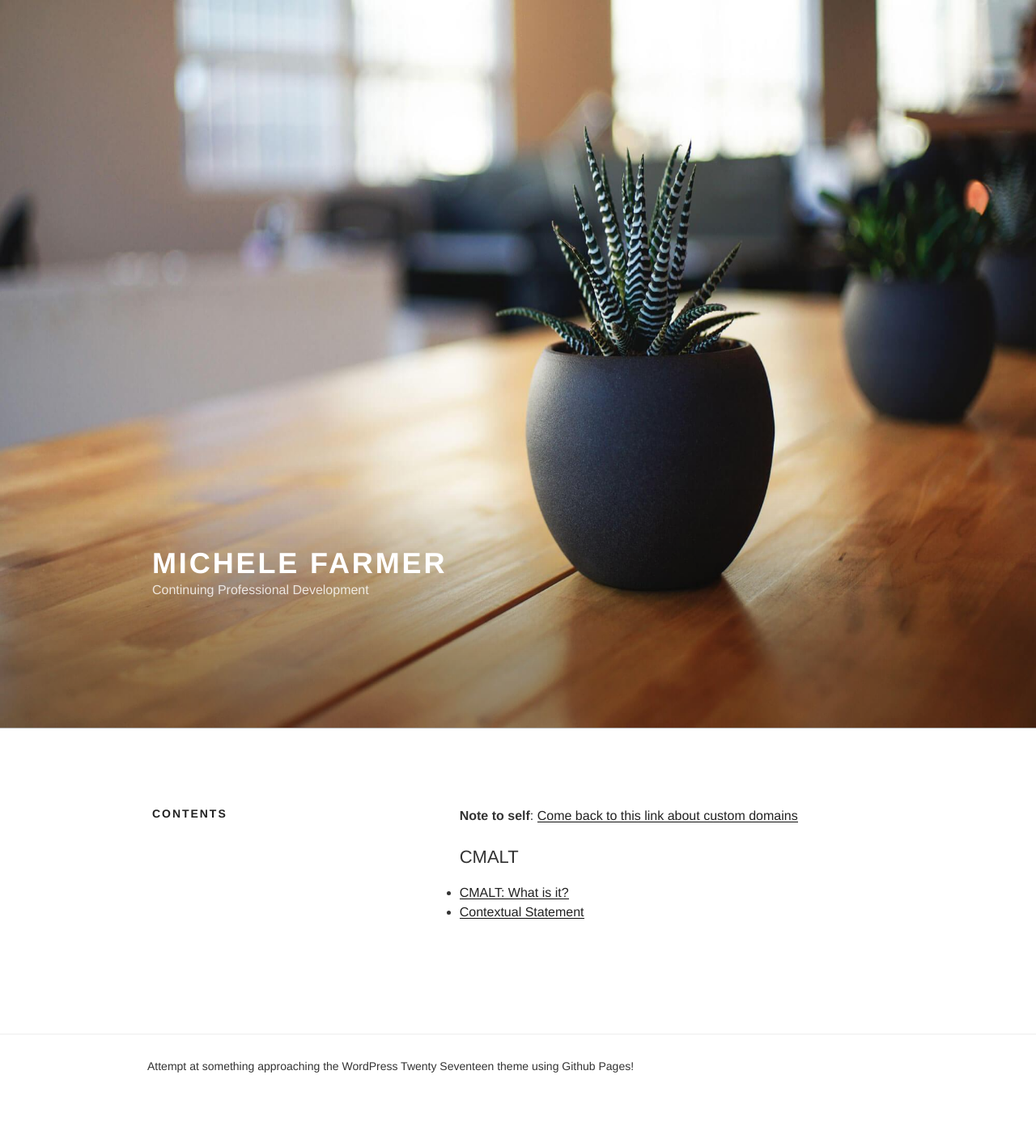
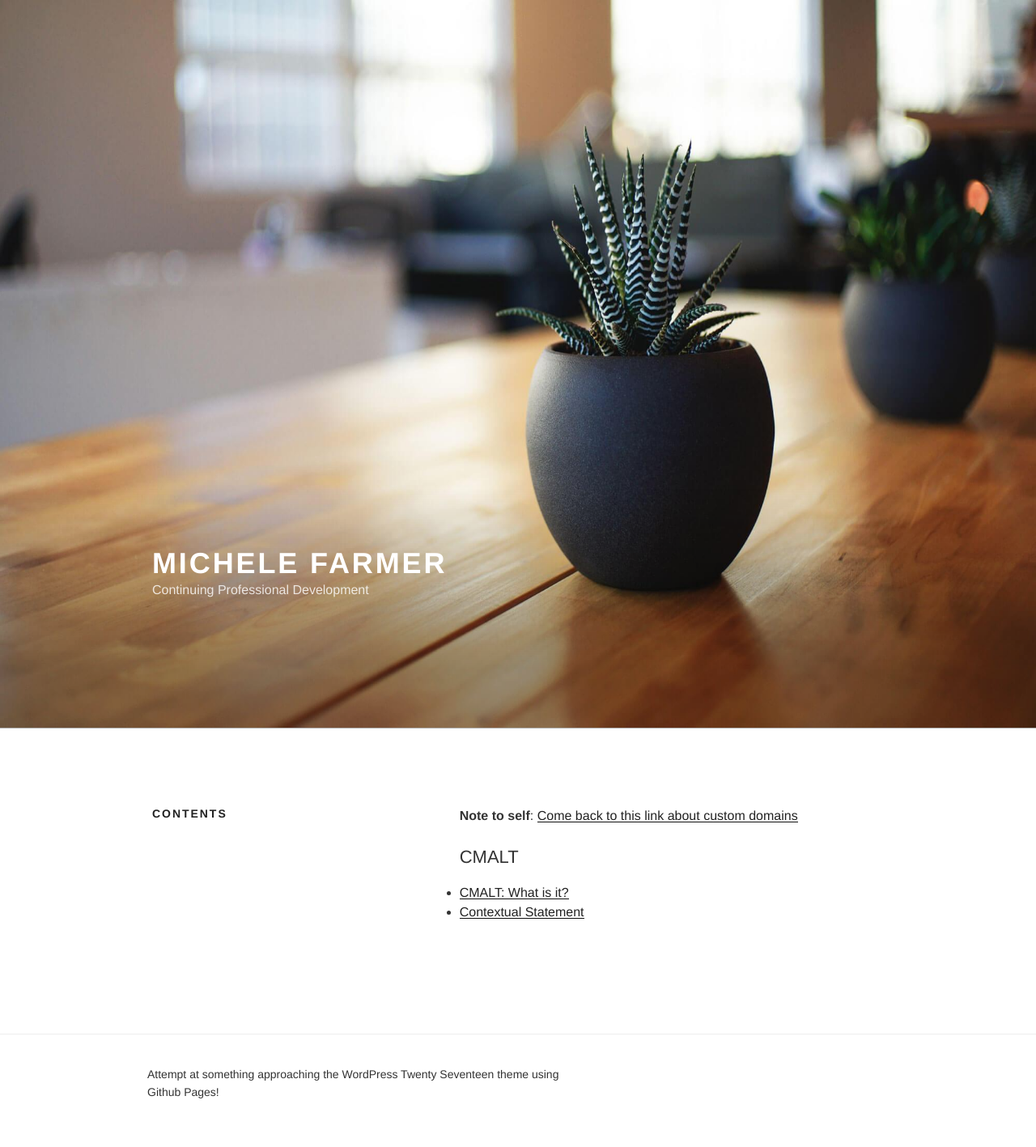
Before and after one commit to uclsenit/uclsenit.github.io, a Jekyll site: the page built from index.md, in a window 1280 px wide. Shown: the whole page at 81% size. Built offline with Jekyll 4.4.1, drawn with Linux system fonts in a browser that asks for light colours; nearby versions of some CDN libraries; some web fonts are replaced; our own code applies the rules of GitHub Pages for plain Markdown files; a script that is not in the unit is left out; before the commit the page ends 1371 px from its top, so only the background shows below that.

Commit message:
Update /assets/css/style.scss
Added .footer-content selector and stylings (font-size:14px; font-size:0.875rem; margin-bottom:1em), and added @media 48em .footer-content selector and stylings from originally-commented-out .site-info selector and stylings, as a test

```diff
--- a/assets/css/style.scss
+++ b/assets/css/style.scss
@@ -821,6 +821,12 @@ footer .wrap {
     padding-top: 2em;
 }
 
+.footer-content {
+    font-size: 14px;
+    font-size: 0.875rem;
+    margin-bottom: 1em;
+}
+
 /*--------------------------------------------------------------
 16.0 Media
 --------------------------------------------------------------*/
@@ -1219,11 +1225,11 @@ object {
         margin-top: 3em;
     }
 
-    // .site-info {
-    //     float: left;
-    //     padding: 0.7em 0 0;
-    //     width: 58%;
-    // }
+    .footer-content {
+        float: left;
+        padding: 0.7em 0 0;
+        width: 58%;
+    }
 
     // .site-info .sep {
     //     margin: 0 0.5em;
```
